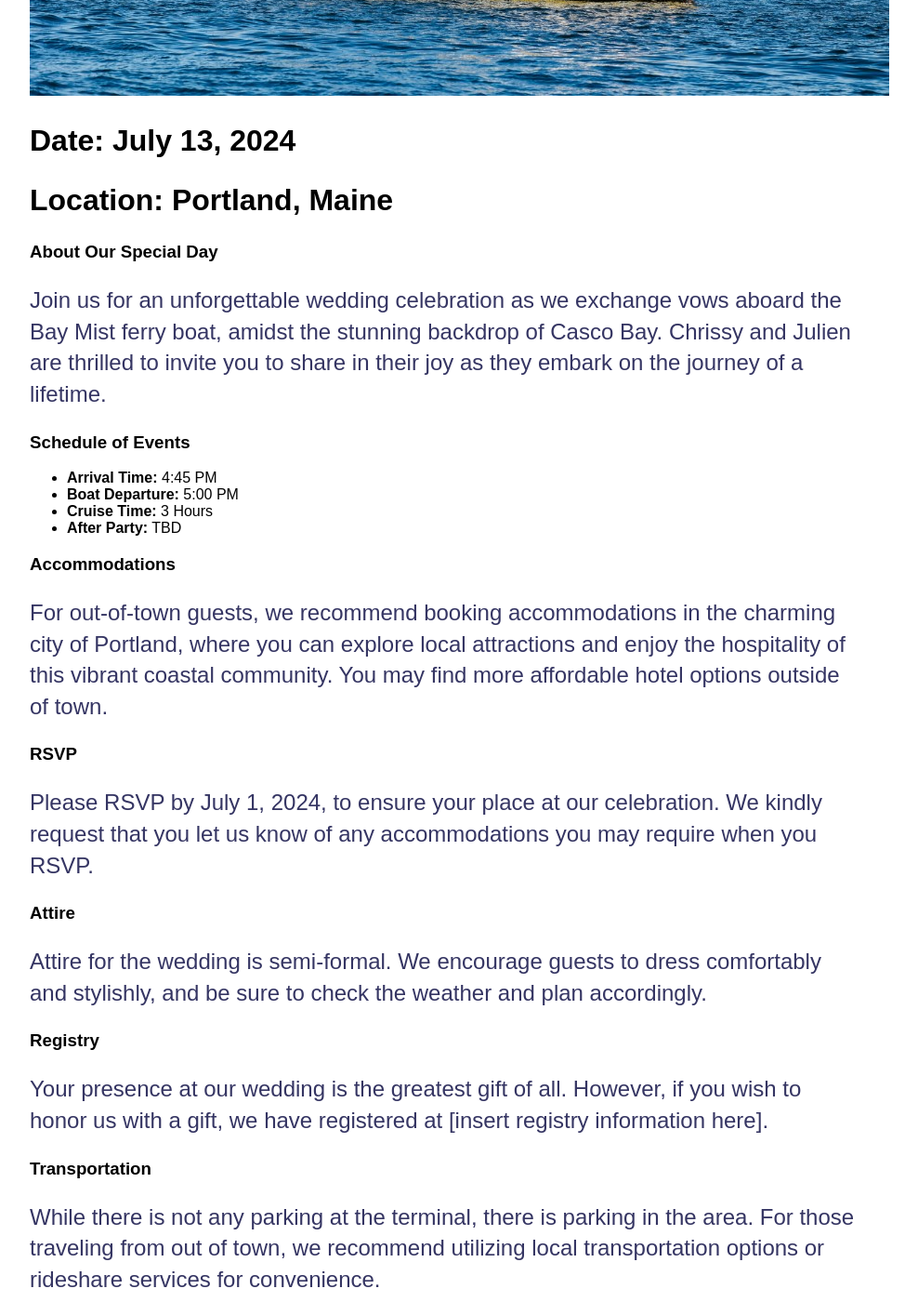
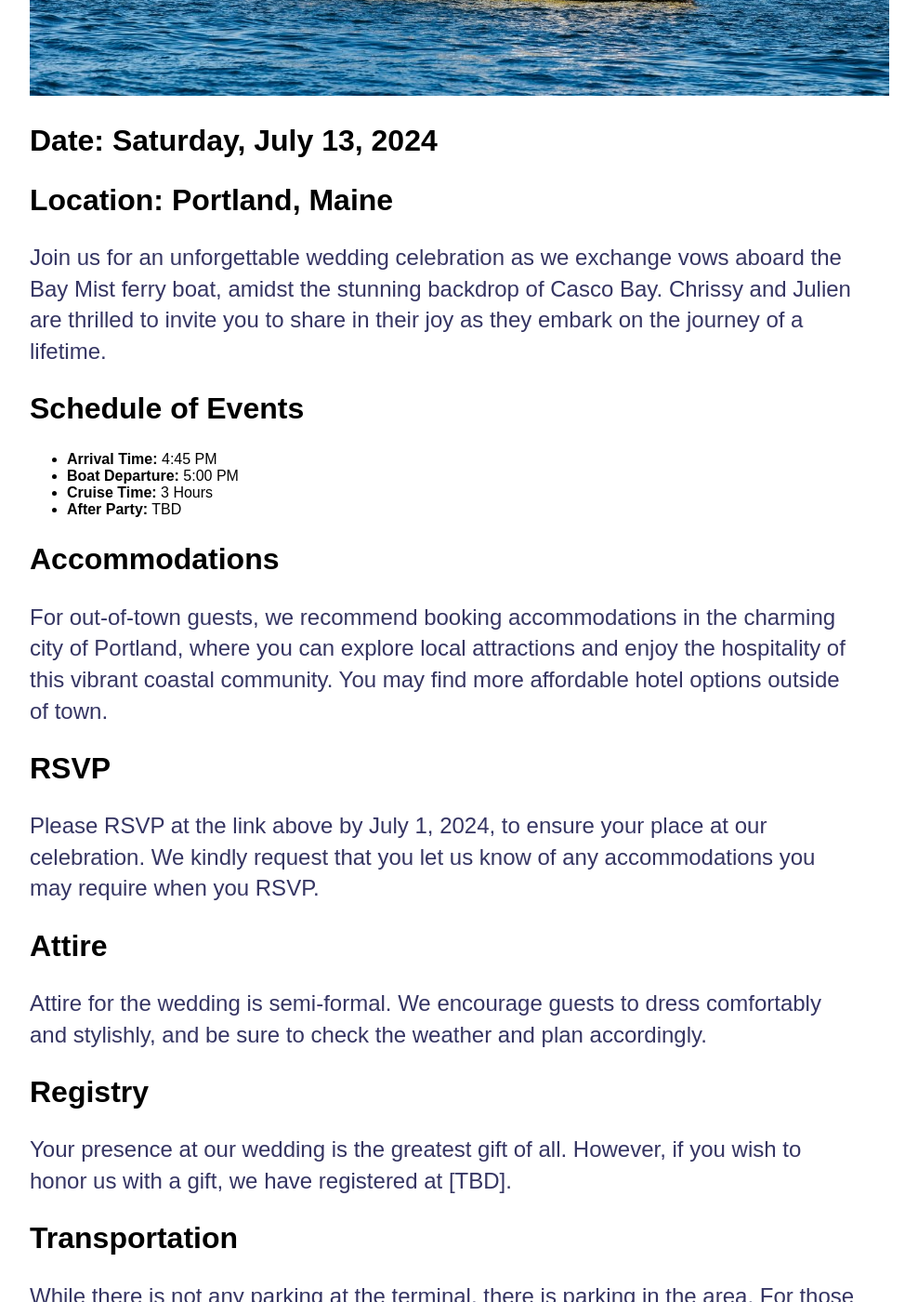
Before and after one commit to christina-ladam/wedding, a Jekyll site: the page built from weddingdetails.html, in a window 1280 px wide and 1400 px high, scrolled down 574 px. Shown: the whole window at 93% size, without its empty margins (160-1148 px from the left). Built offline with Jekyll 4.4.1, drawn with Linux system fonts in a browser that asks for light colours; some web fonts are replaced.

Commit message:
Update weddingdetails.html

```diff
--- a/weddingdetails.html
+++ b/weddingdetails.html
@@ -5,13 +5,12 @@ layout: default
   <div class="container">
     <h1>Join Us for our Wedding on the Bay Mist Ferry!</h1>
     <img src="bay-mist.png">
-    <h2>Date: July 13, 2024</h2>
+    <h2>Date: Saturday, July 13, 2024</h2>
     <h2>Location: Portland, Maine</h2>
 
-    <h3>About Our Special Day</h3>
     <p>Join us for an unforgettable wedding celebration as we exchange vows aboard the Bay Mist ferry boat, amidst the stunning backdrop of Casco Bay. Chrissy and Julien are thrilled to invite you to share in their joy as they embark on the journey of a lifetime.</p>
 
-    <h3>Schedule of Events</h3>
+    <h2>Schedule of Events</h2>
     <ul>
       <li><strong>Arrival Time:</strong> 4:45 PM</li>
       <li><strong>Boat Departure:</strong> 5:00 PM</li>
@@ -19,22 +18,22 @@ layout: default
       <li><strong>After Party:</strong> TBD</li>
     </ul>
 
-    <h3>Accommodations</h3>
+    <h2>Accommodations</h2>
     <p>For out-of-town guests, we recommend booking accommodations in the charming city of Portland, where you can explore local attractions and enjoy the hospitality of this vibrant coastal community. You may find more affordable hotel options outside of town.</p>
 
-    <h3>RSVP</h3>
-    <p>Please RSVP by July 1, 2024, to ensure your place at our celebration. We kindly request that you let us know of any accommodations you may require when you RSVP.</p>
+    <h2>RSVP</h2>
+    <p>Please RSVP at the link above by July 1, 2024, to ensure your place at our celebration. We kindly request that you let us know of any accommodations you may require when you RSVP.</p>
 
-    <h3>Attire</h3>
+    <h2>Attire</h2>
     <p>Attire for the wedding is semi-formal. We encourage guests to dress comfortably and stylishly, and be sure to check the weather and plan accordingly.</p>
 
-    <h3>Registry</h3>
-    <p>Your presence at our wedding is the greatest gift of all. However, if you wish to honor us with a gift, we have registered at [insert registry information here].</p>
+    <h2>Registry</h2>
+    <p>Your presence at our wedding is the greatest gift of all. However, if you wish to honor us with a gift, we have registered at [TBD].</p>
 
-    <h3>Transportation</h3>
+    <h2>Transportation</h2>
     <p>While there is not any parking at the terminal, there is parking in the area. For those traveling from out of town, we recommend utilizing local transportation options or rideshare services for convenience.</p>
 
-    <h3>Contact Information</h3>
+    <h2>Contact Information</h2>
     <p>For any inquiries or assistance, please don't hesitate to give us a call or send us a text. Chrissy: (603) 903-2780 - Julien: (405) 473-1911.</p>
 
     <p>We look forward to celebrating this joyous occasion with you aboard the Bay Mist ferry boat, surrounded by love, laughter, and the beauty of the sea.</p>
```
